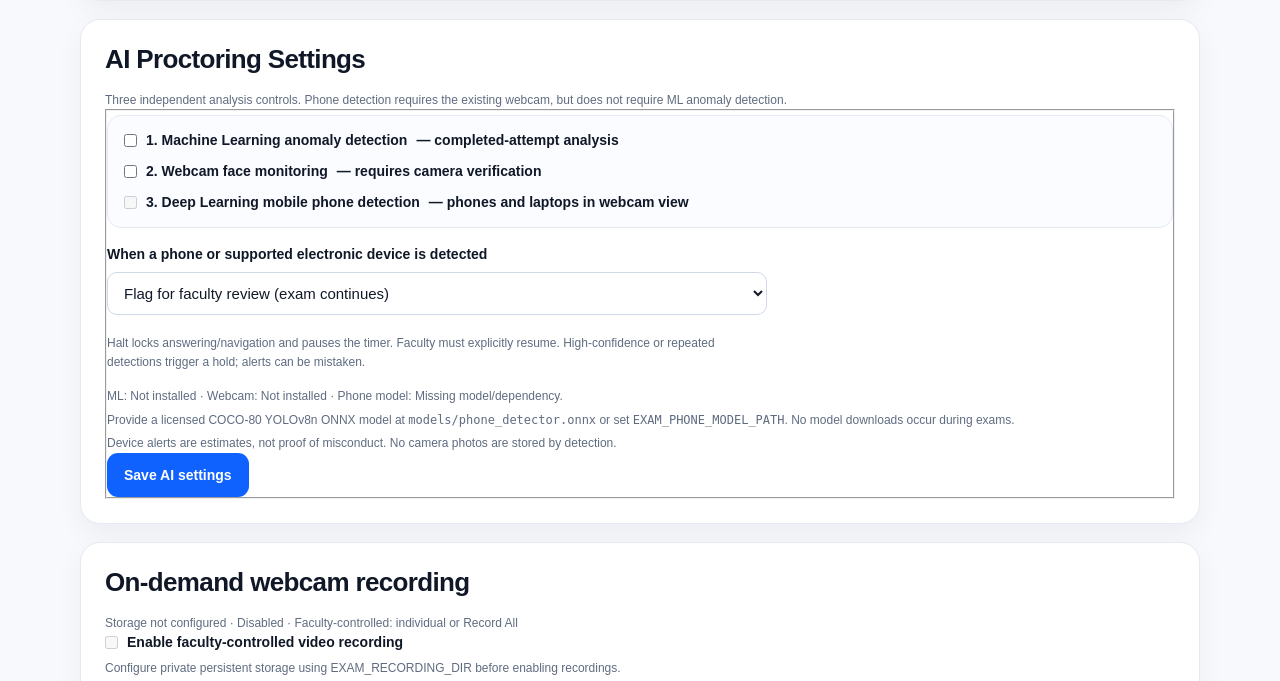
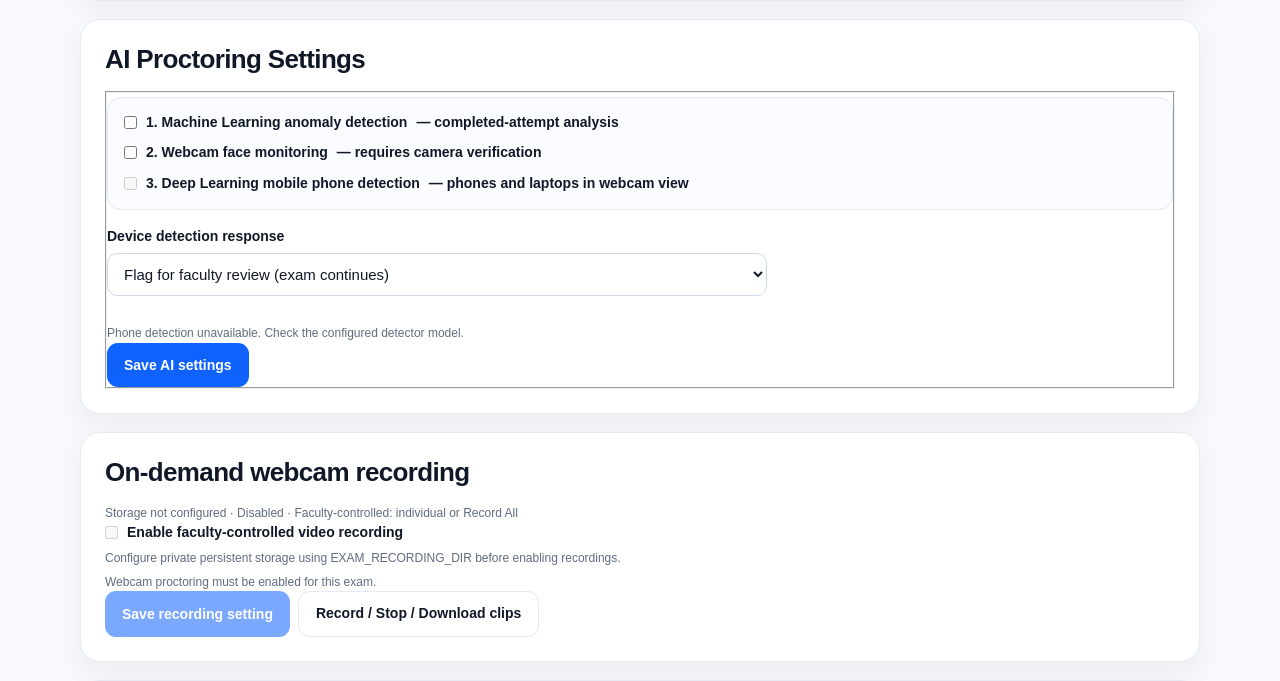
Before and after one commit to cshemant/HemantExamSystem, a Flask app: template templates/exam_security_profile.html in a window 1280 px wide. Shown: the part 737-1418 px from the top of the page. Run offline with Flask 3, Linux system fonts and the light colour scheme; the template is opened without the code that fills it, so the values that code supplies are empty; some libraries are stand-ins or nearby versions.

Commit message:
Clean up AI proctoring settings UI

```diff
--- a/templates/exam_security_profile.html
+++ b/templates/exam_security_profile.html
@@ -20,10 +20,8 @@
   <div class="actions"><button>Save security profile</button><a class="btn secondary" href="{{ url_for('exam_integrity_dashboard',exam_id=exam.id) }}">Review integrity events</a></div>
 </fieldset></form>
 </div>
-
 <div class="card">
   <h2>AI Proctoring Settings</h2>
-  <p class="mini-meta">Three independent analysis controls. Phone detection requires the existing webcam, but does not require ML anomaly detection.</p>
   {% if active_attempt_count %}<p class="integrity-banner">{{ active_attempt_count }} exam attempt(s) are active. Changes are paused until they finish.</p>{% endif %}
   <form method="post" action="{{ url_for('exam_ai_settings_admin',exam_id=exam.id) }}">
     <input type="hidden" name="csrf_token" value="{{ csrf_token }}">
@@ -33,22 +31,18 @@
         <label class="checkline"><input type="checkbox" name="enable_webcam" {% if profile.webcam_enabled %}checked{% endif %}> <strong>2. Webcam face monitoring</strong> — requires camera verification</label>
         <label class="checkline"><input type="checkbox" name="enable_phone" {% if profile.phone_detection_enabled %}checked{% endif %} {% if not dependencies.phone and not profile.phone_detection_enabled %}disabled{% endif %}> <strong>3. Deep Learning mobile phone detection</strong> — phones and laptops in webcam view</label>
       </div>
-      <div style="margin:12px 0 16px;max-width:660px">
-        <label for="phone_response_mode"><strong>When a phone or supported electronic device is detected</strong></label>
+      <div style="margin:16px 0 14px;max-width:660px">
+        <label for="phone_response_mode"><strong>Device detection response</strong></label>
         <select id="phone_response_mode" name="phone_response_mode" style="max-width:100%;width:100%">
           <option value="review" {% if profile.phone_response_mode != 'halt' %}selected{% endif %}>Flag for faculty review (exam continues)</option>
           <option value="halt" {% if profile.phone_response_mode == 'halt' %}selected{% endif %}>Halt exam immediately for faculty review</option>
         </select>
-        <p class="mini-meta">Halt locks answering/navigation and pauses the timer. Faculty must explicitly resume. High-confidence or repeated detections trigger a hold; alerts can be mistaken.</p>
       </div>
-      <p class="mini-meta">ML: {{ 'Ready' if dependencies.ml else 'Not installed' }} · Webcam: {{ 'Ready' if dependencies.cv else 'Not installed' }} · Phone model: {{ 'Configured (validation occurs during sampling)' if dependencies.phone else 'Missing model/dependency' }}.</p>
-      {% if not dependencies.phone %}<p class="mini-meta">Provide a licensed COCO-80 YOLOv8n ONNX model at <code>models/phone_detector.onnx</code> or set <code>EXAM_PHONE_MODEL_PATH</code>. No model downloads occur during exams.</p>{% endif %}
-      <p class="mini-meta">Device alerts are estimates, not proof of misconduct. No camera photos are stored by detection.</p>
+      {% if not dependencies.phone %}<p class="mini-meta">Phone detection unavailable. Check the configured detector model.</p>{% endif %}
       <button class="btn" type="submit">Save AI settings</button>
     </fieldset>
   </form>
 </div>
-
 <div class="card">
   <h2>On-demand webcam recording</h2>
   <p class="mini-meta">{{ 'Temporary storage (not durable)' if recording_temporary else ('Storage configured' if recording_available else 'Storage not configured') }} · {{ 'Enabled' if profile.recording_enabled else 'Disabled' }} · Faculty-controlled: individual or Record All</p>
```
